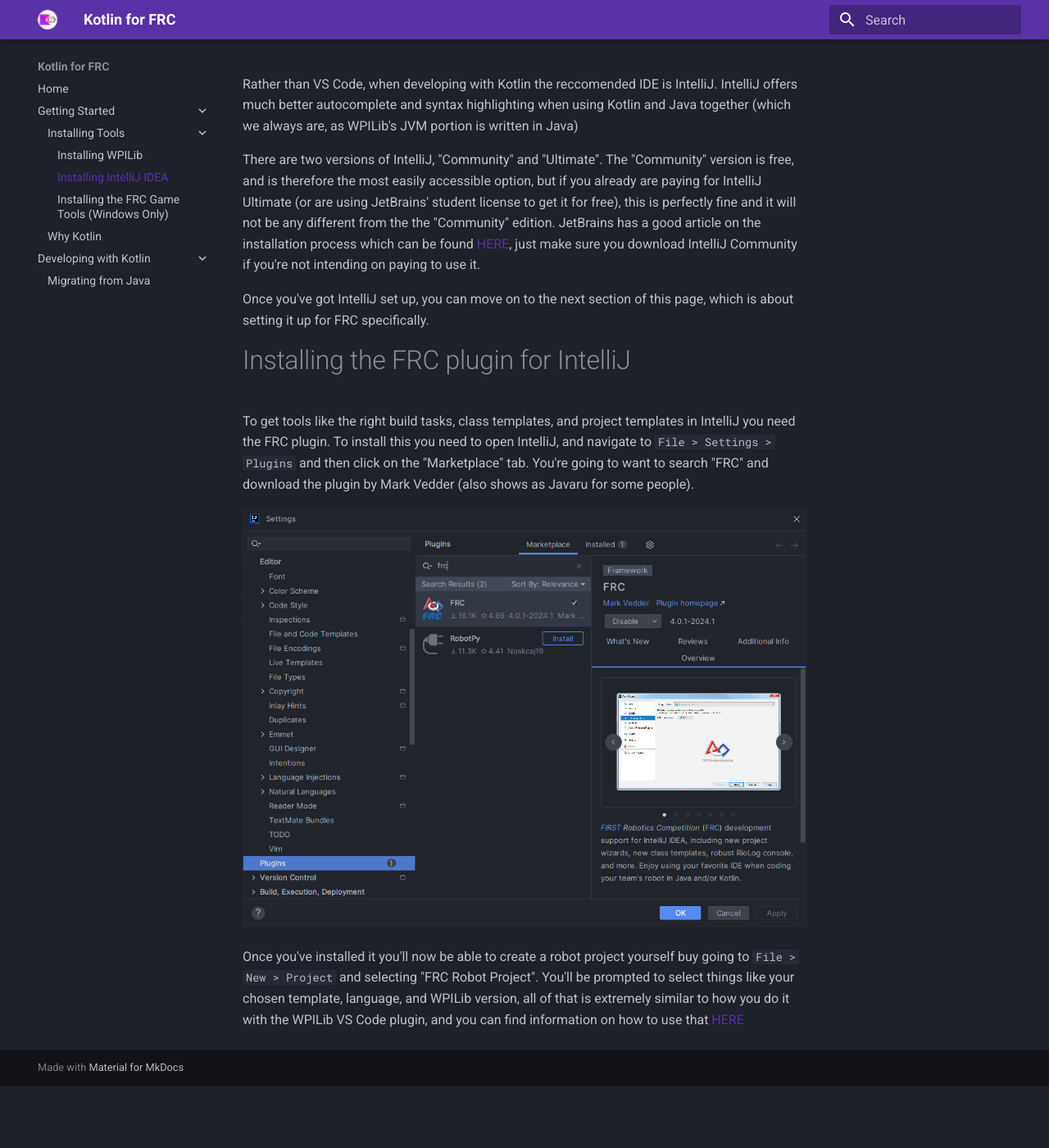
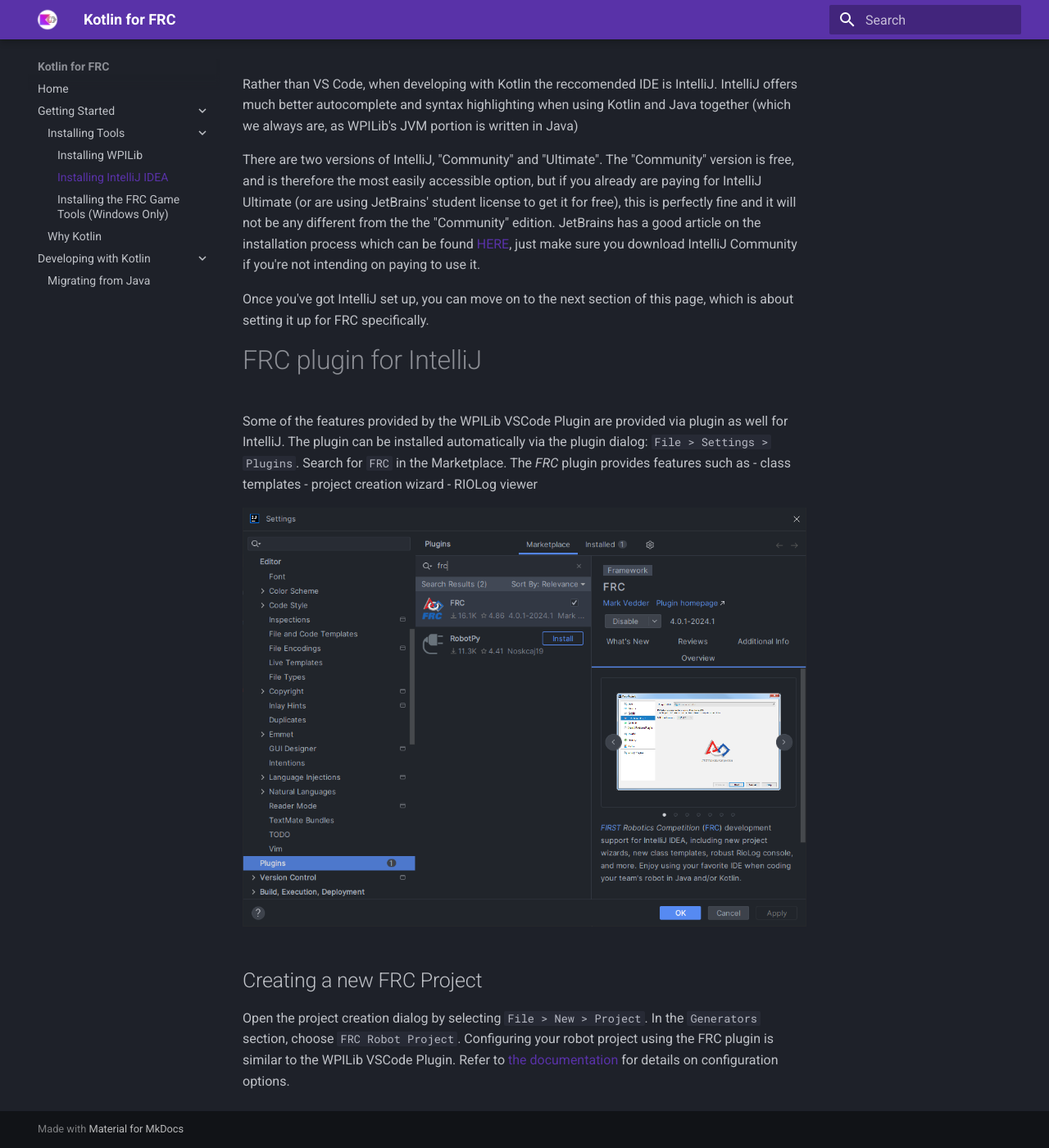
Before and after one commit to Kotlin-for-FRC/kotlin-for-frc.github.io, an MkDocs documentation site: the page built from docs/getting-started/installation/intellij.md, in a window 1280 px wide and 1400 px high, scrolled down 90 px. Shown: the whole window at 82% size. Built offline with MkDocs 1.6.1 and Material for MkDocs 9.7.7, drawn with Linux system fonts in a browser that asks for light colours; before the commit the page ends 1415 px from its top, so only the background shows below that.

Commit message:
Update docs/getting-started/installation/intellij.md
Co-authored-by: Tim Winters <twinters@wpi.edu>

```diff
--- a/docs/getting-started/installation/intellij.md
+++ b/docs/getting-started/installation/intellij.md
@@ -5,9 +5,13 @@
 
 Once you've got IntelliJ set up, you can move on to the next section of this page, which is about setting it up for FRC specifically.
 
-# Installing the FRC plugin for IntelliJ
-To get tools like the right build tasks, class templates, and project templates in IntelliJ you need the FRC plugin. To install this you need to open IntelliJ, and navigate to `File > Settings > Plugins` and then click on the "Marketplace" tab. You're going to want to search "FRC" and download the plugin by Mark Vedder (also shows as Javaru for some people).
+# FRC plugin for IntelliJ
+Some of the features provided by the WPILib VSCode Plugin are provided via plugin as well for IntelliJ. The plugin can be installed automatically via the plugin dialog: `File > Settings > Plugins`. Search for `FRC` in the Marketplace. The _FRC_ plugin provides features such as
+- class templates
+- project creation wizard
+- RIOLog viewer
 
 ![Plugin Page](plugins.png)
 
-Once you've installed it you'll now be able to create a robot project yourself buy going to `File > New > Project` and selecting "FRC Robot Project". You'll be prompted to select things like your chosen template, language, and WPILib version, all of that is extremely similar to how you do it with the WPILib VS Code plugin, and you can find information on how to use that [HERE](https://docs.wpilib.org/en/stable/docs/software/vscode-overview/creating-robot-program.html)
+## Creating a new FRC Project
+Open the project creation dialog by selecting `File > New > Project`. In the `Generators` section, choose `FRC Robot Project`. Configuring your robot project using the FRC plugin is similar to the WPILib VSCode Plugin. Refer to [the documentation](https://docs.wpilib.org/en/stable/docs/software/vscode-overview/creating-robot-program.html) for details on configuration options.
```
